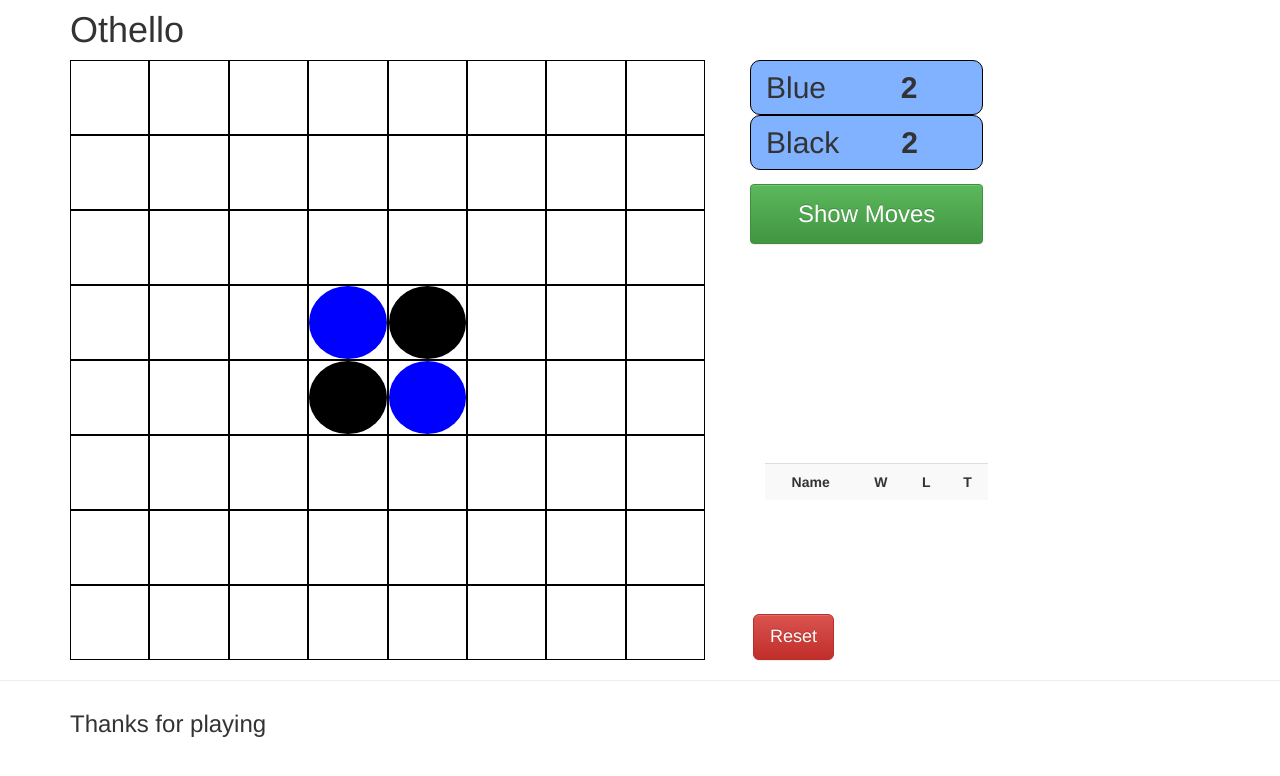
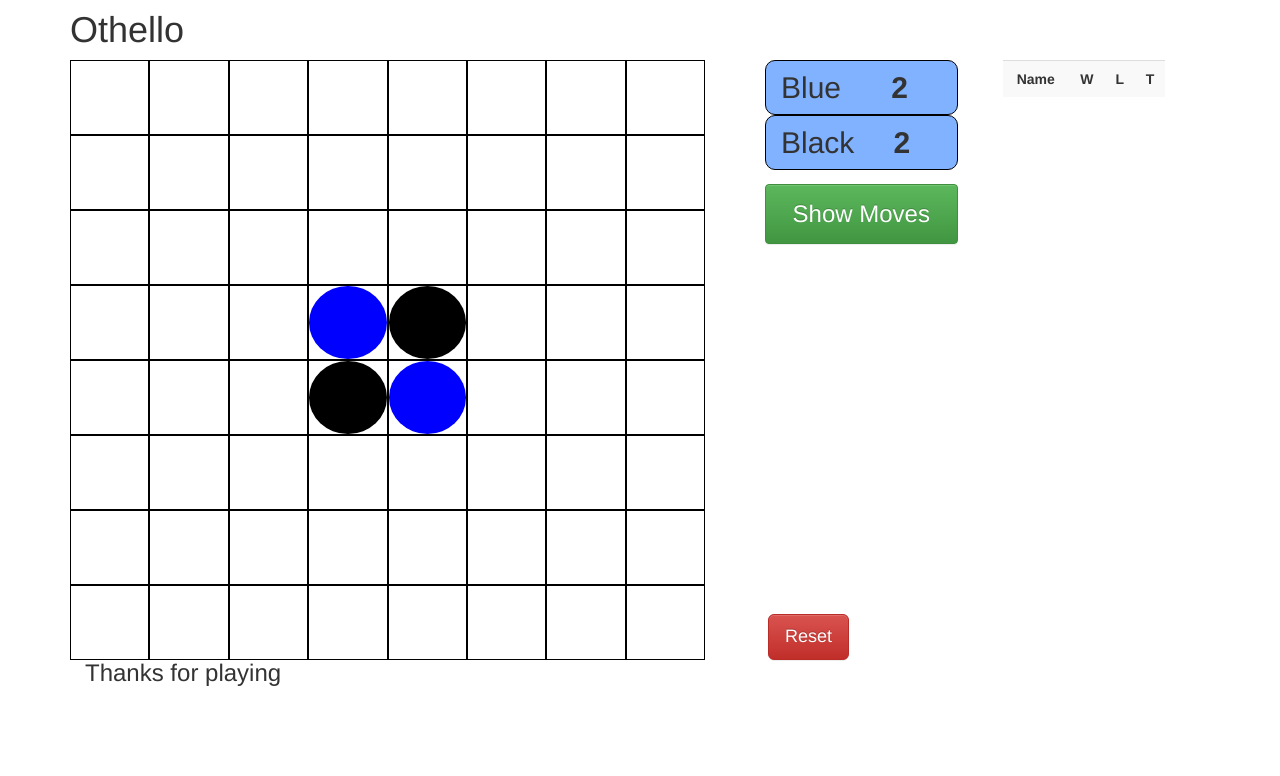
Before and after one commit to lucasbrambrink/Othello, a Django app: page / in a window 1280 px wide. Shown: the top 776 px of the page. Run offline with Django 3.2, Linux system fonts and the light colour scheme; some libraries are stand-ins or nearby versions.

Commit message:
fixed ORM issues and formatted table better

```diff
--- a/game/static/css/gameboard.css
+++ b/game/static/css/gameboard.css
@@ -117,7 +117,10 @@
 
 }
 
-.keep_score {
-    position: absolute;
-    bottom: 10em;
+.left_half {
+    height: 600px;
 }
+
+.right_half {
+    height: 600px;
+}
--- a/game/static/js/gameboard.js
+++ b/game/static/js/gameboard.js
@@ -190,13 +190,15 @@
         $('#name_form').fadeIn(300);
         var score = checkScore(board)
         if(score[0] > score[1]){
-            var points = [1,0,0]
+            var points = {'wins': 1, 'losses': 0,'ties': 0}
         } else if (score[0] < score[1]){
-            var points = [0,1,0]
-        } else { var points = [0,0,1] }
+            var points = {'wins': 0, 'losses': 1,'ties': 0}
+        } else {
+            var points = {'wins': 0, 'losses': 0,'ties': 1}
+        }
 
         $("#form_user_name").on('submit', function(e){
-            e.preventDefault();
+            if($(this).serialize().split("=")[1].length > 0){
 
                 $.ajax({
                         url: '/game/save/',
@@ -216,7 +218,9 @@
                         error: function (xhr, errmsg, err) {
                             alert("error");
                         }
-                },'json');
+                    },'json'
+                );
+            }
         })
 
     })
--- a/game/templates/othello/gameboard.html
+++ b/game/templates/othello/gameboard.html
@@ -11,15 +11,16 @@
 <div class='container'>
    <h1>Othello</h1>
    <div class='board col-md-7'></div>
-   <div class='sidebar col-md-4'>
+   <div class='sidebar col-md-5'>
+      <div class='left_half col-md-6'>
          <div class='score'>
             <table>
-               <tr id='score_white' class='col-md-8 scores'></tr>
-               <tr id='score_black' class='col-md-8 scores'></tr>
+                  <tr id='score_white' class='col-md-12 scores'></tr>
+                  <tr id='score_black' class='col-md-12 scores'></tr>
             </table>
          </div>
          <div>
-         <button id='highlight_moves' class="btn btn-large col-md-8 btn-success"><h3>Show Moves</h3></button>
+            <button id='highlight_moves' class="btn btn-large col-md-12 btn-success"><h3>Show Moves</h3></button>
          </div>
          <div class='alerts'>
             <h1 id='illegal'>You cannot move there</h1>
@@ -47,13 +48,14 @@
                </form>
             </div>
          </div>
-
-      <div class='keep_score col-md-8'>
+         <div class='reset'>
+            <button id='reset_button_fixed' class="btn btn-danger btn-lg reset_button">Reset</button>
+         </div>
+      </div>
+   <div class='right_half col-md-6'>
+      <div class='keep_score col-md-12'>
          <table class='table table-striped' id='high_scores'>
          </table>
-      </div>
-      <div class='reset'>
-         <button id='reset_button_fixed' class="btn btn-danger btn-lg reset_button">Reset</button>
       </div>
    </div>
 </div>
--- a/game/views.py
+++ b/game/views.py
@@ -34,16 +34,18 @@
 
 	def post(self,request):
 		score = json.loads(request.POST['score'])
+		print(score)
 		name = request.POST['name'].split("=")[1]
+		print(name)
 		user = Users.objects.filter(name=name)
 		if len(user) > 0:
 			user = user[0]
-			user.wins += score[0]
-			user.losses += score[1]
-			user.ties += score[2]
+			user.wins += score['wins']
+			user.losses += score['losses']
+			user.ties += score['ties']
 			user.save()
 		else:
-			Users.objects.create(name=name, wins=score[0], losses=score[1], ties=score[2])
+			Users.objects.create(name=name,**score)
 		return JsonResponse({'board': Gameboard().board, 'highscores': [{'name': x.name, 'wins': x.wins, 'losses': x.losses, 'ties': x.ties} for x in Users.objects.all()[:5]] })
 
 
```
Lines whose indentation alone changed are shown as unchanged.
